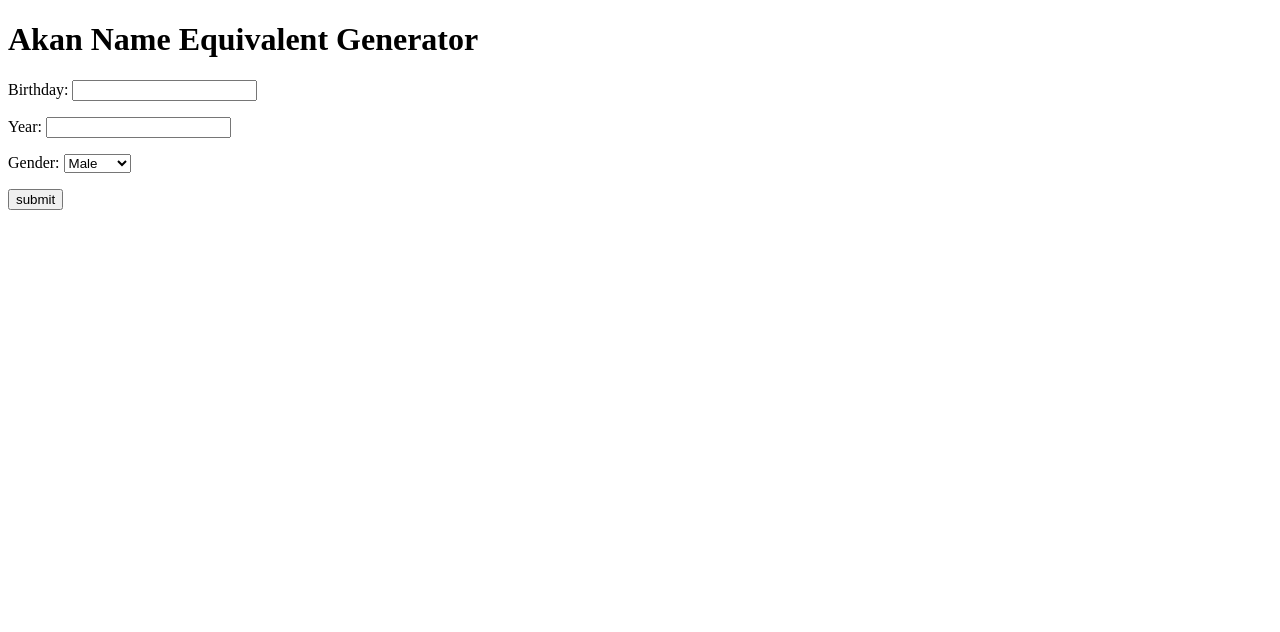
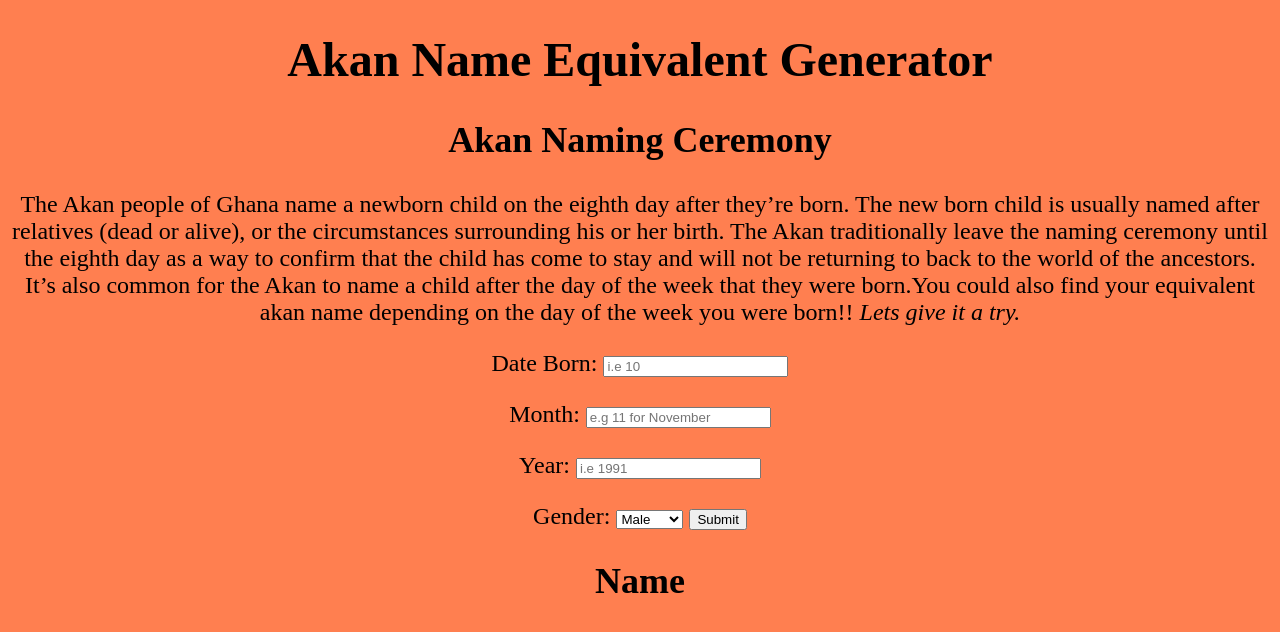
Before and after one commit to kelvin53/Akan, a plain HTML site: page index.html in a window 1280 px wide. Drawn offline with Linux system fonts and the light colour scheme.

Commit message:
made some changes on the html index page

```diff
--- a/index.html
+++ b/index.html
@@ -1,23 +1,37 @@
+
 <!DOCTYPE html>
 <html>
  <head>
  <meta charset="UTF-8" />
  <title>Akan App</title>
+ <link href="styles.css" type="text/css" rel="stylesheet">
+
  </head>
  <body>
- <h1>Akan Name Equivalent Generator</h1>
- <section>
-    <form id="form">
-        <p><label>Birthday: <input name="" /></label></p>
-        <p><label>Year: <input name="title" /></label></p>
+<h1>Akan Name Equivalent Generator</h1>
+<h2>Akan Naming Ceremony</h2>
+<p>The Akan people of Ghana name a newborn child on the eighth day after they’re born.
+    The new born child is usually named after relatives (dead or alive), or the circumstances
+    surrounding his or her birth. The Akan traditionally leave the naming ceremony until the
+    eighth day as a way to confirm that the child has come to stay and will not be returning to back to
+    the world of the ancestors. It’s also common for the Akan to name a child after the day
+    of the week that they were born.You could also find your equivalent akan name depending on the day
+    of the week you were born!! <em>Lets give it a try.</em> </p>
+<section>
+     <form id="form">
+        <p><label>Date Born: <input name=""placeholder="i.e 10" id="b" /></label></p>
+        <p><label>Month: <input name="" id="m" placeholder="e.g 11 for November" /></label></p>
+        <p><label>Year: <input name="title" id="y" placeholder="i.e 1991" /></label></p>
        <p><label>Gender:</label>
-        <select name="gender">
+        <select name="gender" id="g">
             <option value="value1"> Male </option>
             <option value="value2">Female</option>
            </select>
-        <p><button type="button">submit</button></p>
+           <button type="button" value="Submit" name="Button" onclick="akanName()">Submit</button>
        </form>
+       <h1 id="akan"><strong>Name</strong></h1>
 
  </section>
+ <script type="text/javascript" src="scripts.js"></script>
  </body>
 </html>
--- a/styles.css
+++ b/styles.css
@@ -0,0 +1,6 @@
+body{
+    height: 97vh;
+    text-align: center;
+    font-size: 3vh;
+    background-color: coral;
+}
```
Also changed, not shown: akan.jpeg (added), akan2.jpeg (added), akan3.jpeg (added).
